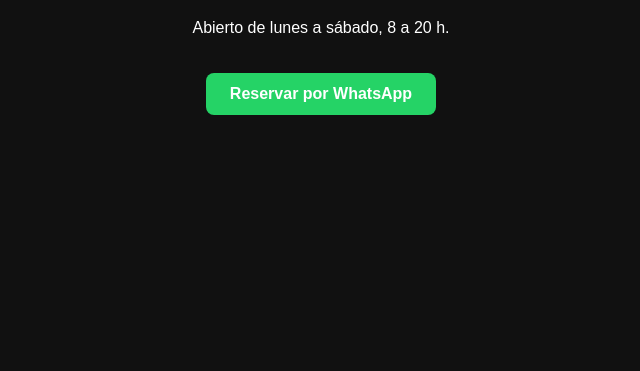
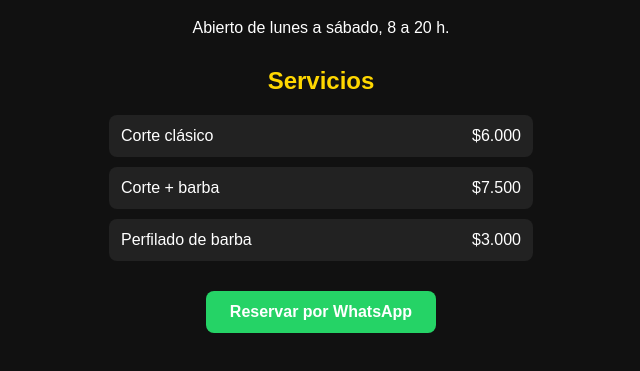
Before and after one commit to thiagoal08/Barberia-blessed, a plain HTML site: page index.html in a window 1280 px wide. Shown: the part 89-460 px from the top of the page, without its empty margins (319-959 px from the left). Drawn offline with Linux system fonts and the light colour scheme.

Commit message:
Update index.html

```diff
--- a/index.html
+++ b/index.html
@@ -31,11 +31,29 @@
     img {
       max-width: 100%;
     }
+    h2 {
+  color: gold;
+  margin-top: 30px;
+}
+
+.servicio {
+  display: flex;
+  justify-content: space-between;
+  max-width: 400px;
+  margin: 10px auto;
+  padding: 12px;
+  background-color: #222;
+  border-radius: 8px;
+}
   </style>
 </head>
 <body>
   <h1>Barbería Blessed</h1>
   <p>Abierto de lunes a sábado, 8 a 20 h.</p>
+  <h2>Servicios</h2>
+<div class="servicio"><span>Corte clásico</span><span>$6.000</span></div>
+<div class="servicio"><span>Corte + barba</span><span>$7.500</span></div>
+<div class="servicio"><span>Perfilado de barba</span><span>$3.000</span></div>
   <a class="boton" href="https://wa.me/3547531548">Reservar por WhatsApp</a>
 </body>
 </html>
```
